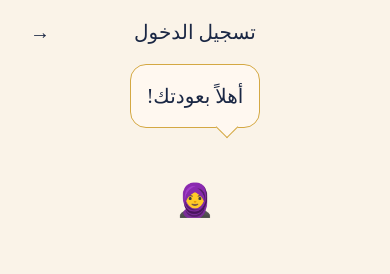
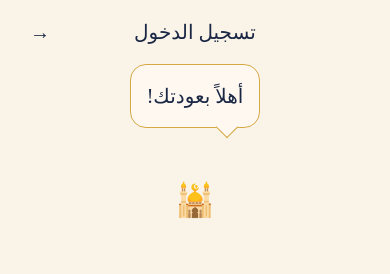
Before and after one commit to dev-mohammed-hamada/sirah-app, a React Native app in the folder mobile/: screen /Login in a window 390 px wide. Shown: the top 274 px of the page. Built offline with nearby package versions, Linux system fonts and the light colour scheme; no server answers.

Commit message:
fix(auth): replace face emojis with faceless icons for islamic compliance

```diff
--- a/mobile/src/screens/auth/login-screen.tsx
+++ b/mobile/src/screens/auth/login-screen.tsx
@@ -195,7 +195,7 @@ export function LoginScreen({ navigation }: Props) {
             <NarratorBubble text="أهلاً بعودتك!" typewriterSpeed={40} />
             <View style={styles.narratorSilhouette}>
               <AppText variant="h1" style={styles.centered}>
-                🧕
+                🕌
               </AppText>
             </View>
           </Animated.View>
--- a/mobile/src/screens/auth/sign-up-screen.tsx
+++ b/mobile/src/screens/auth/sign-up-screen.tsx
@@ -76,7 +76,7 @@ function RoleCard({
         color={selected ? colors.desertGold : colors.deepNightBlue}
         style={styles.centered}
       >
-        {role === 'SON' ? '👦' : '👤'}
+        {role === 'SON' ? '🌙' : '⭐'}
       </AppText>
       <AppText
         variant="bodyLarge"
```
